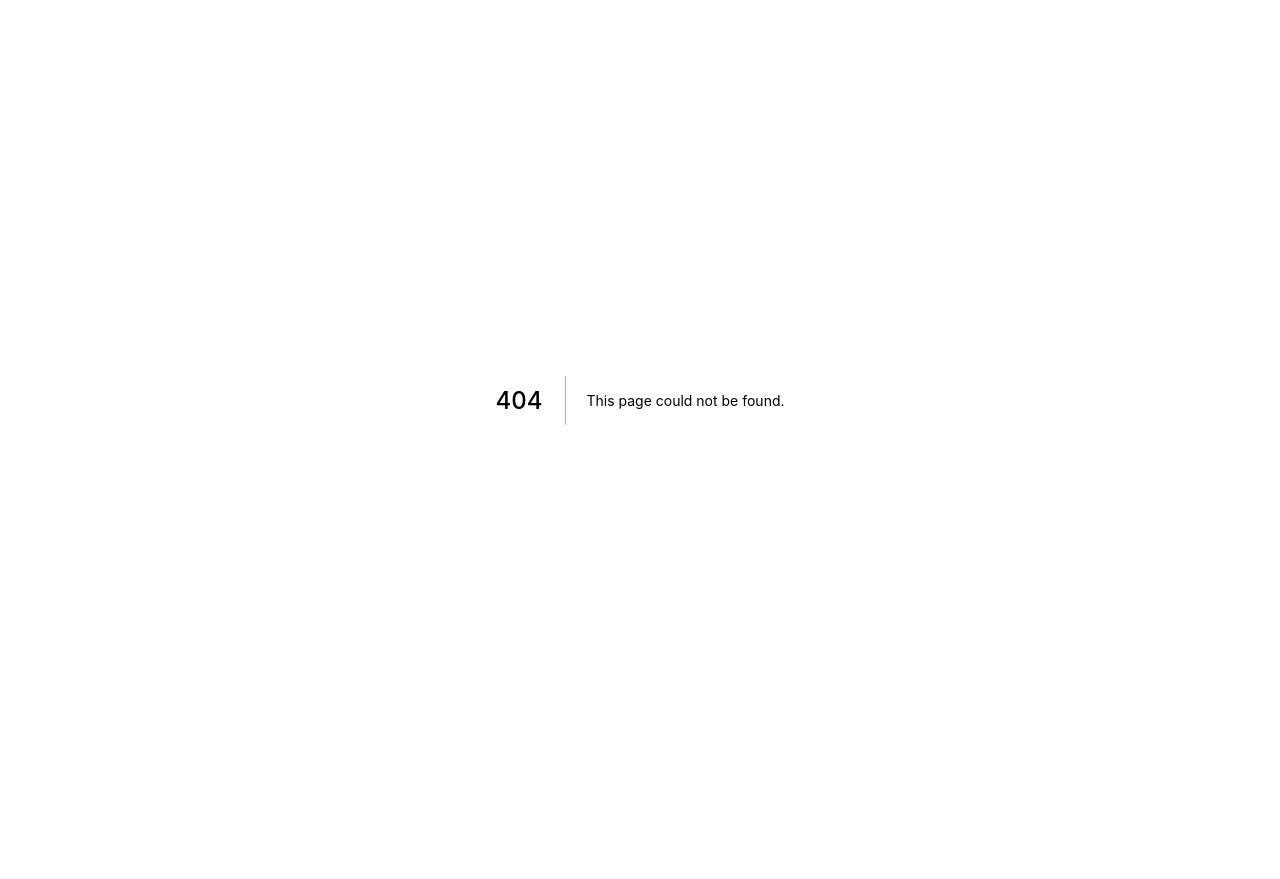
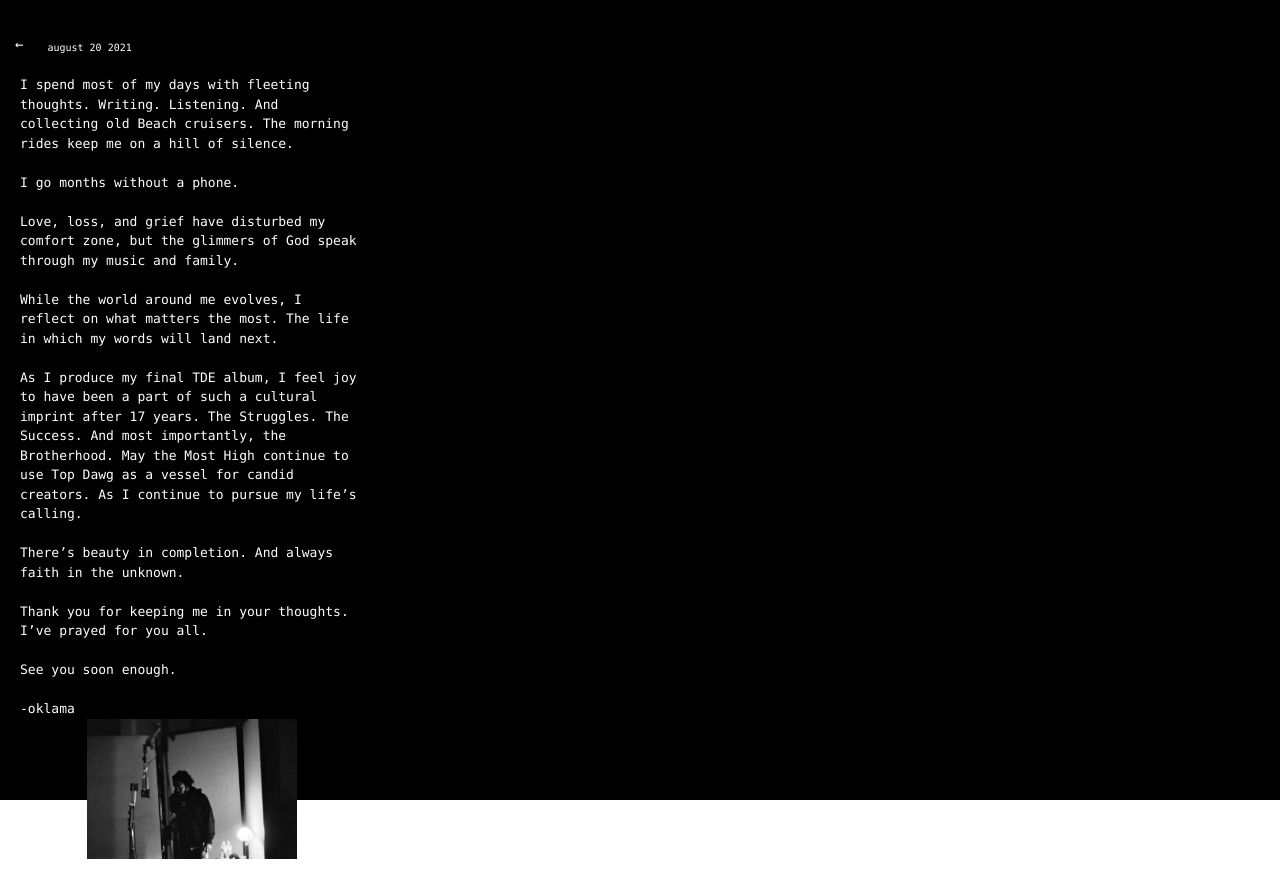
Before and after one commit to KabakaWilliam/kendrick_site_clone, a Next.js app: page /nuthoughts in a window 1280 px wide. Before the commit this address had no page. Before the commit the page ends 800 px from the top, so only its background shows below. Built offline with nearby package versions, Linux system fonts and the light colour scheme.

Commit message:
added nuthougths page

```diff
--- a/components/File.tsx
+++ b/components/File.tsx
@@ -1,4 +1,5 @@
 import Image from "next/image";
+import { useRouter } from "next/router";
 import Draggable from "react-draggable";
 
 interface props {
@@ -8,11 +9,13 @@ interface props {
 }
 
 const File = ({ file, bottompx, leftpx }: props) => {
+  const router = useRouter();
   return (
     <Draggable handle="#handle">
       <div
+        onClick={() => router.push("/nuthoughts")}
         id="handle"
-        className={`absolute z-30  bottom-[70vh] left-[90%] text-sm flex flex-col items-center justify-center pointer-events-auto w-[90px] h-[90px] hover:border-2 hover:border-dotted border-black`}
+        className={`absolute z-30  top-[60vh] left-[60%] text-sm flex flex-col items-center justify-center pointer-events-auto w-[90px] h-[90px] hover:border-2 hover:border-dotted border-black`}
       >
         <Image
           id="handle"
--- a/components/GrayFile.tsx
+++ b/components/GrayFile.tsx
@@ -7,7 +7,7 @@ const GrayFile = () => {
     <Draggable handle="#handle">
       <div
         id="handle"
-        className={`absolute z-30  bottom-[80vh] left-[50%] text-sm flex flex-col items-center justify-center pointer-events-auto w-[90px] h-[90px] hover:border-2 hover:border-dotted border-black`}
+        className={`absolute z-30  bottom-[70vh] left-[40%] text-sm flex flex-col items-center justify-center pointer-events-auto w-[90px] h-[90px] hover:border-2 hover:border-dotted border-black`}
       >
         <Image
           src={"/grayFile.png"}
--- a/pages/index.tsx
+++ b/pages/index.tsx
@@ -12,8 +12,8 @@ const Home: NextPage = () => {
   return (
     <div className="min-h-full flex flex-col text-sm">
       <Head>
-        <title>Oklama Clone</title>
-        <meta name="description" content="Generated by create next app" />
+        <title>oklama </title>
+        <meta name="description" content="Mr Morale" />
         <link rel="icon" href="/file.png" />
       </Head>
 
--- /dev/null
+++ b/pages/nuthoughts.tsx
@@ -0,0 +1,60 @@
+import Head from "next/head";
+import Image from "next/image";
+import { useRouter } from "next/router";
+import React from "react";
+
+const nuthoughts = () => {
+  const router = useRouter();
+  return (
+    <div className="bg-black w-screen h-max md:h-screen text-white font-mono text-[10px]">
+      <Head>
+        <title>nu thoughts</title>
+        <meta name="description" content="kendricks thoughts" />
+        <link rel="icon" href="/file.png" />
+      </Head>
+      <div className="flex items-end  justify-start w-screen h-[55px] mb-5">
+        <div
+          onClick={() => router.push("/")}
+          className="cursor-pointer md:p-0 md:w-[3%] w-[5%]  h-[100%] flex items-end justify-end  md:justify-center text-[14px]"
+        >
+          ←
+        </div>
+        <div className="px-5 md:p-0 md:w-[8%]  h-[100%] flex items-end justify-center">
+          august 20 2021
+        </div>
+      </div>
+      <div className="w-[90%]   md:w-[30%] text-[13px] px-5">
+        I spend most of my days with fleeting thoughts. Writing. Listening. And
+        collecting old Beach cruisers. The morning rides keep me on a hill of
+        silence. <br />
+        <br />I go months without a phone.
+        <br />
+        <br /> Love, loss, and grief have disturbed my comfort zone, but the
+        glimmers of God speak through my music and family.
+        <br />
+        <br /> While the world around me evolves, I reflect on what matters the
+        most. The life in which my words will land next.
+        <br />
+        <br /> As I produce my final TDE album, I feel joy to have been a part
+        of such a cultural imprint after 17 years. The Struggles. The Success.
+        And most importantly, the Brotherhood. May the Most High continue to use
+        Top Dawg as a vessel for candid creators. As I continue to pursue my
+        life’s calling.
+        <br />
+        <br /> There’s beauty in completion. And always faith in the unknown.
+        <br />
+        <br />
+        Thank you for keeping me in your thoughts. I’ve prayed for you all.
+        <br />
+        <br /> See you soon enough. <br />
+        <br />
+        -oklama
+      </div>
+      <div className="w-[90%] h-[20vh] px-5  md:w-[30%] flex  justify-center">
+        <Image src="/studio.webp" width={210} height={140} layout="fixed" />
+      </div>
+    </div>
+  );
+};
+
+export default nuthoughts;
```
Also changed, not shown: public/studio.webp (added).
